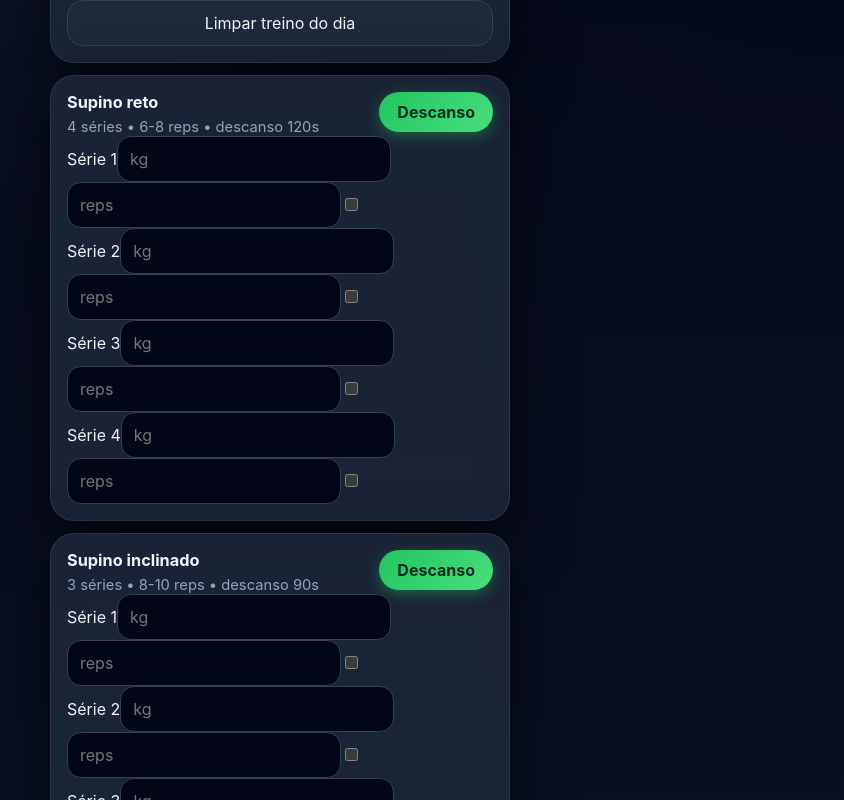
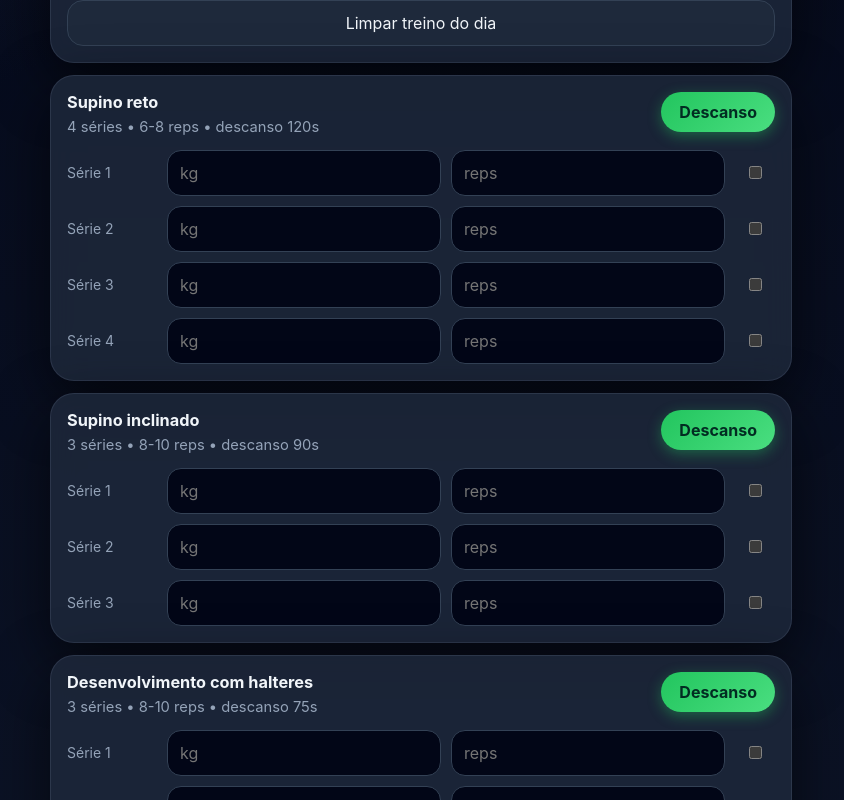
Before and after one commit to VapoLipezin/VERCEACADEMY, a React (Vite) app: page / in a window 1280 px wide. Shown: the part 720-1520 px from the top of the page, without its empty margins (360-1204 px from the left). Built offline with nearby package versions, Linux system fonts and the light colour scheme.

Commit message:
Update styles.css

```diff
--- a/src/styles.css
+++ b/src/styles.css
@@ -317,6 +317,29 @@ box-shadow:0 6px 20px rgba(34,197,94,0.5);
   font-size: 0.92rem;
 }
 
+/* =========================
+   SÉRIES DO EXERCÍCIO
+========================= */
+
+.sets-container{
+margin-top:14px;
+display:flex;
+flex-direction:column;
+gap:10px;
+}
+
+.set-row{
+display:grid;
+grid-template-columns:90px 1fr 1fr 40px;
+gap:10px;
+align-items:center;
+}
+
+.set-row span{
+color:#94a3b8;
+font-size:14px;
+}
+
 .exercise-grid,
 .mini-grid {
   display: grid;
```
